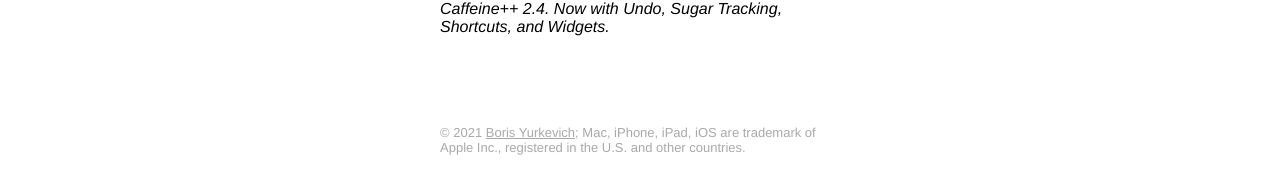
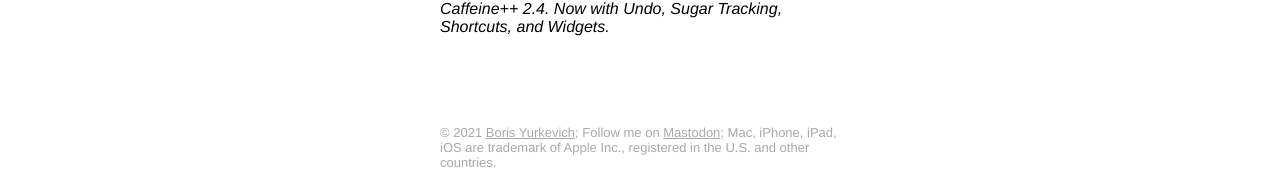
Before and after one commit to cocoaproductions/cocoaproductions.github.io, a Jekyll site: the page index.html, which Jekyll copies as it is, in a window 1280 px wide and 1173 px high. Shown: the part 990-1170 px from the top of the window. Built offline with Jekyll 4.4.1, drawn with Linux system fonts in a browser that asks for light colours.

Commit message:
Update main page

```diff
--- a/index.html
+++ b/index.html
@@ -39,7 +39,7 @@
     <p id="message"><i>Caffeine++ 2.4. Now with Undo, Sugar Tracking, Shortcuts, and Widgets.</i></p>
 
 	<footer>
-		<p>© 2021 <a href="https://cocoaswitch.com/about/">Boris Yurkevich</a>; Mac, iPhone, iPad, iOS are trademark of Apple Inc., registered in the U.S. and other countries.</p>
+		<p>© 2021 <a href="https://cocoaswitch.com/about/">Boris Yurkevich</a>; Follow me on <a rel="me" href="https://hachyderm.io/@yurkevich">Mastodon</a>; Mac, iPhone, iPad, iOS are trademark of Apple Inc., registered in the U.S. and other countries.</p>
 	</footer>
 </section>
 </body>
```
